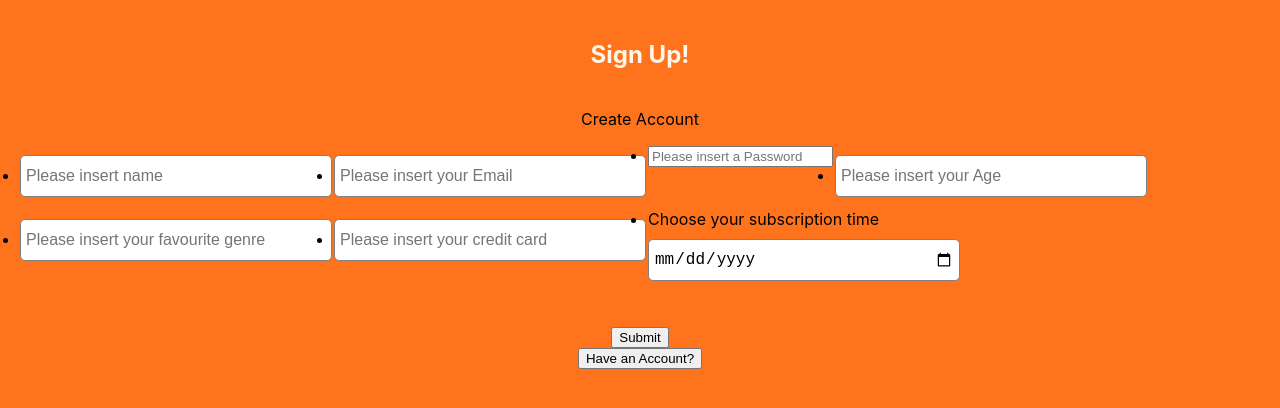
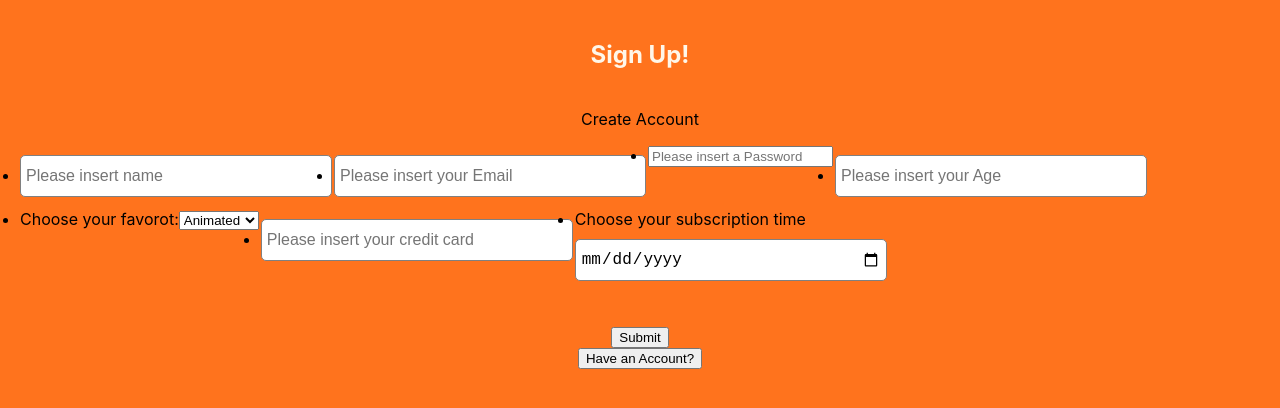
Before and after one commit to yotirobo/The-Last-Final-Really-Final-Project, a React (Create React App) app in the folder client/: page / in a window 1280 px wide. Shown: the top 408 px of the page. Built offline with nearby package versions, Linux system fonts and the light colour scheme.

Commit message:
h3333333333

```diff
--- a/client/src/App.js
+++ b/client/src/App.js
@@ -1,4 +1,4 @@
-import React from 'react';
+import React, { useState } from 'react';
 import './App.css';
 import { Route, Routes } from 'react-router-dom';
 import HomePage from './component/HomePage';
@@ -11,10 +11,14 @@ import Sratim from './component/Sratim';
 
 
 function App() {
+  const [cookieExist, setCookieExist] = useState(false);
+  console.log("cookieExist", cookieExist)
+  if (cookieExist) {
+    console.log('here1')
     return (
       <>
         <Routes>
-        <Route exact path="/" element={<HomePage />} />
+          <Route exact path="/" element={<HomePage setCookieExist={setCookieExist} />} />
           <Route exact path="/profile" element={<Profile />} />
           <Route exact path="/movies" element={<Sratim />} />
           {/* <Route exact path="/TVshows" element={<Sdarot />} /> */}
@@ -24,5 +28,17 @@ function App() {
       </>
     );
   }
+  else {
+    console.log('here2')
+
+    return (
+      <>
+        <Routes>
+          <Route exact path="/" element={<HomePage  setCookieExist={setCookieExist}/>} />
+        </Routes>
+      </>
+    )
+  }
+}
 
 export default App;
--- a/client/src/component/HomePage.js
+++ b/client/src/component/HomePage.js
@@ -2,10 +2,12 @@ import React from "react";
 import { useState } from "react"
 import { useNavigate } from "react-router-dom";
 
-function HomePage() {
+function HomePage(props) {
+  console.log('props.setCookieExist', props.setCookieExist)
+  const setCookieExist = props.setCookieExist
   const navigate = useNavigate();
   const [currentView, setCurrentView] = useState('signUp')
-  const[userInfo, setUserInfo] = useState({
+  const [userInfo, setUserInfo] = useState({
     name: '',
     password: '',
     email: '',
@@ -25,15 +27,18 @@ function HomePage() {
       },
       body: JSON.stringify({
         name: userInfo.name,
-        password:  userInfo.password,
+        password: userInfo.password,
       })
     });
     let data = await response.json();
     console.log(data);
     if (data) {
-      const responseForUserID =  await fetch(`http://localhost:5000/users/user?name=${userInfo.name}`)
+      const responseForUserID = await fetch(`http://localhost:5000/users/user?name=${userInfo.name}`)
       const data = await responseForUserID.json();
-      localStorage.setItem('userOnline', JSON.stringify({ name: userInfo.name, user_id:data[0].user_id}));
+      localStorage.setItem('userOnline', JSON.stringify({ name: userInfo.name, user_id: data[0].user_id }));
+      setCookie(userInfo.name, 1)
+      console.log(typeof setCookieExist, 'reut')
+      setCookieExist(true)
       navigate("/profile")
     } else {
       alert('name or password are incorrect')
@@ -48,13 +53,13 @@ function HomePage() {
       },
       body: JSON.stringify({
         name: userInfo.name,
-        password:  userInfo.password,
-        email:  userInfo.email,
-        age:  userInfo.age,
-        creditCard:  userInfo.creditCard,
-        genre:  userInfo.genre,
-        Account_expiration_date:  userInfo.Account_expiration_date,
-        is_admin : 0
+        password: userInfo.password,
+        email: userInfo.email,
+        age: userInfo.age,
+        creditCard: userInfo.creditCard,
+        genre: userInfo.genre,
+        Account_expiration_date: userInfo.Account_expiration_date,
+        is_admin: 0
       })
     });
     let data = await response.json();
@@ -100,7 +105,14 @@ function HomePage() {
                   <input onChange={handleChange} type="number" id="age" placeholder="Please insert your Age" required />
                 </li>
                 <li>
-                  <input onChange={handleChange} type="text" id="genre" placeholder="Please insert your favourite genre" required />
+                  <label for="genre">Choose your favorot:</label>
+                  <select name="genre" id="genre">
+                    <option value="Animated">Animated</option>
+                    <option value="Comedy">Comedy</option>
+                    <option value="Action">Action</option>
+                    <option value="Romance">Romance</option>
+                    <option value="Drama">Drama</option>
+                  </select>
                 </li>
                 <li>
                   <input onChange={handleChange} type="number" id="creditCard" placeholder="Please insert your credit card" required />
@@ -158,20 +170,57 @@ function HomePage() {
               </ul>
             </form>
             <button>Send Reset Link</button>
-            <button type="button" onClick={() => setCurrentView("logIn")}>Go Back</button>
+            <button type="button" onClick={() => {
+              setCurrentView("logIn")
+              setCookie('username', userInfo.name, 1)
+            }}>Go Back</button>
           </form>
         )
       default:
         break
     }
   }
+  function setCookie(cvalue, exdays) {
+    const d = new Date();
+    d.setTime(d.getTime() + (exdays * 24 * 60 * 60 * 1000));
+    let expires = "expires=" + d.toUTCString();
+    document.cookie = `username = ${cvalue};  expires =${exdays}  ;path=http://localhost:3000;`
+  }
 
+  function getCookie(cname) {
+    let name = cname + "=";
+    let ca = document.cookie.split(';');
+    for (let i = 0; i < ca.length; i++) {
+      let c = ca[i];
+      while (c.charAt(0) == ' ') {
+        c = c.substring(1);
+      }
+      if (c.indexOf(name) == 0) {
+        return c.substring(name.length, c.length);
+      }
+    }
+    return "";
+  }
 
+  function checkCookie() {
+    let user = getCookie("username");
+    if (user != "") {
+      alert("Welcome again " + user);
+    } else {
+      user = prompt("Please enter your name:", "");
+      if (user != "" && user != null) {
+        setCookie("username", user, 365);
+      }
+    }
+  }
 
   return (
-    <section id="entry-page">
-      {CurrentView()}
-    </section>
+    <>
+      <section id="entry-page">
+        {CurrentView()}
+      </section>
+
+    </>
   )
 
 }
--- a/client/src/component/Profile.js
+++ b/client/src/component/Profile.js
@@ -4,7 +4,7 @@ import NavComponent from "./navComponent";
 import '../css/profile.css';
 
 function ShowInfo() {
-    const currentUser = JSON.parse(localStorage.getItem("userOnline"));
+    const [currentUser, setCurrentUser ] =useState(JSON.parse(localStorage.getItem("userOnline")));
     const [draw, setDraw] = useState([]);
     const [userData, setUserData] = useState({});
     const [ifData, setIfData] = useState(false)
@@ -50,8 +50,6 @@ function ShowInfo() {
         setUserData(data[0])
         setDraw(tempArray)
         setProfileInfo(tempObj)
-        console.log(profileInfo)
-        console.log(profileInfo.favorite_genre)
     }
     const submitButton = () => {
         setFlag(!flag)
@@ -96,13 +94,15 @@ function ShowInfo() {
                 genre: profileInfo.favorite_genre,
                 Account_expiration_date: profileInfo.Account_expiration_date
             })
-
         });
         let data = await response.json();
         console.log(data);
         if (data) {
             alert('Updated!')
             window.location.reload();
+            console.log(data);
+            localStorage.setItem("userOnline", JSON.stringify({name: profileInfo.name}));
+            setCurrentUser(localStorage.getItem("userOnline"));
             return;
         } else {
             alert('Something went wrong please try again')
@@ -113,7 +113,7 @@ function ShowInfo() {
             <NavComponent />
             <h1>Hello {currentUser.name} Im your Profile</h1>
             <h3>And this is your info, you can see and edit it! </h3>
-            {draw?.map((item) => {
+            {draw?.map((item, index) => {
                 if (item.title === "is_admin") {
                     return "";
                 }
@@ -124,7 +124,7 @@ function ShowInfo() {
                     return "";
                 } else {
                     return (
-                        <form>
+                        <form key={index}>
                             <p>
                                 <b>{item.title}:</b>{item.body}
                                 <input name={`${item.title}`} value={profileInfo[item.title]}
--- a/client/src/component/navComponent.js
+++ b/client/src/component/navComponent.js
@@ -3,7 +3,6 @@ import { useNavigate , Link } from "react-router-dom";
 import "../css/nav.css"
 
 function NavComponent() {
-
     return (
 < div className="link">
             <Link to="/movies">Movies</Link>
```
Lines whose indentation alone changed are shown as unchanged.
